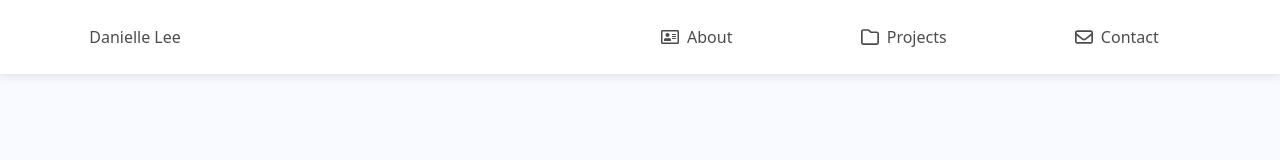
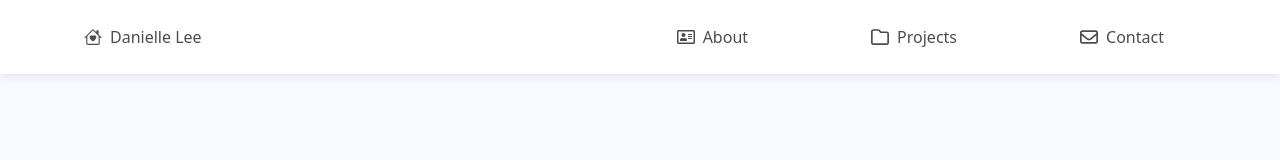
Before and after one commit to Danielle73/Danielle-React-Portfolio, a React (Vite) app in the folder my-portfolio/: page / in a window 1280 px wide. Shown: the top 160 px of the page. Built offline with nearby package versions, Linux system fonts and the light colour scheme.

Commit message:
Added Icon to home navigation link

```diff
--- a/my-portfolio/src/components/Navbar.jsx
+++ b/my-portfolio/src/components/Navbar.jsx
@@ -3,6 +3,7 @@ import ProfilePicture from '../assets/ProfilePicture.png';
 import { FaRegFolder } from "react-icons/fa6";
 import { FaRegAddressCard } from "react-icons/fa";
 import { FaRegEnvelope } from "react-icons/fa6";
+import { BsHouseHeart } from "react-icons/bs";
 
 
 
@@ -12,7 +13,7 @@ const Navbar = () => {
     <>
       <div className="NavContainer flex justify-evenly shadow-md">
         {/* Home Link */}
-        <a href="#home" className="mr-96 hover:bg-yellow-400">Danielle Lee</a>
+        <a href="#home" className="mr-96 hover:bg-yellow-400 flex items-center gap-2"><BsHouseHeart className="text-lg"/>Danielle Lee</a>
 
         {/* Other Links */}
         <a href="#about" className="px-8 hover:bg-yellow-400 flex items-center gap-2">
```
